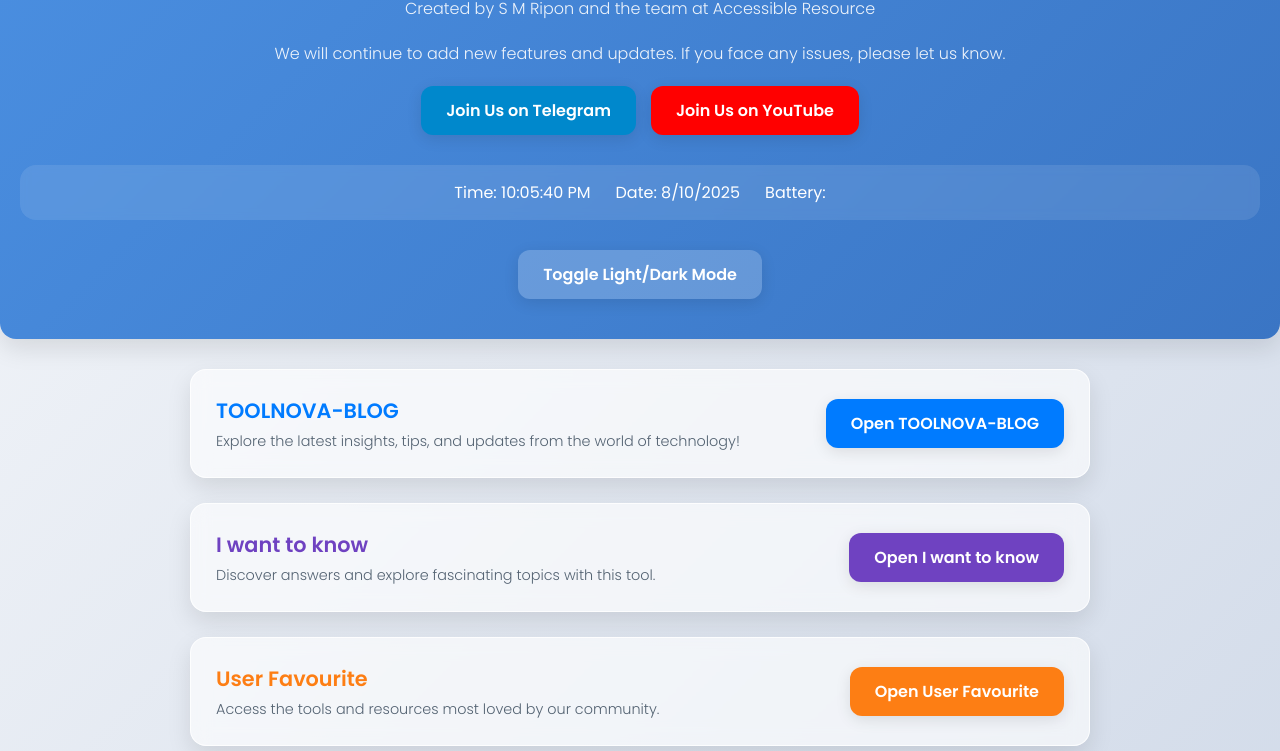
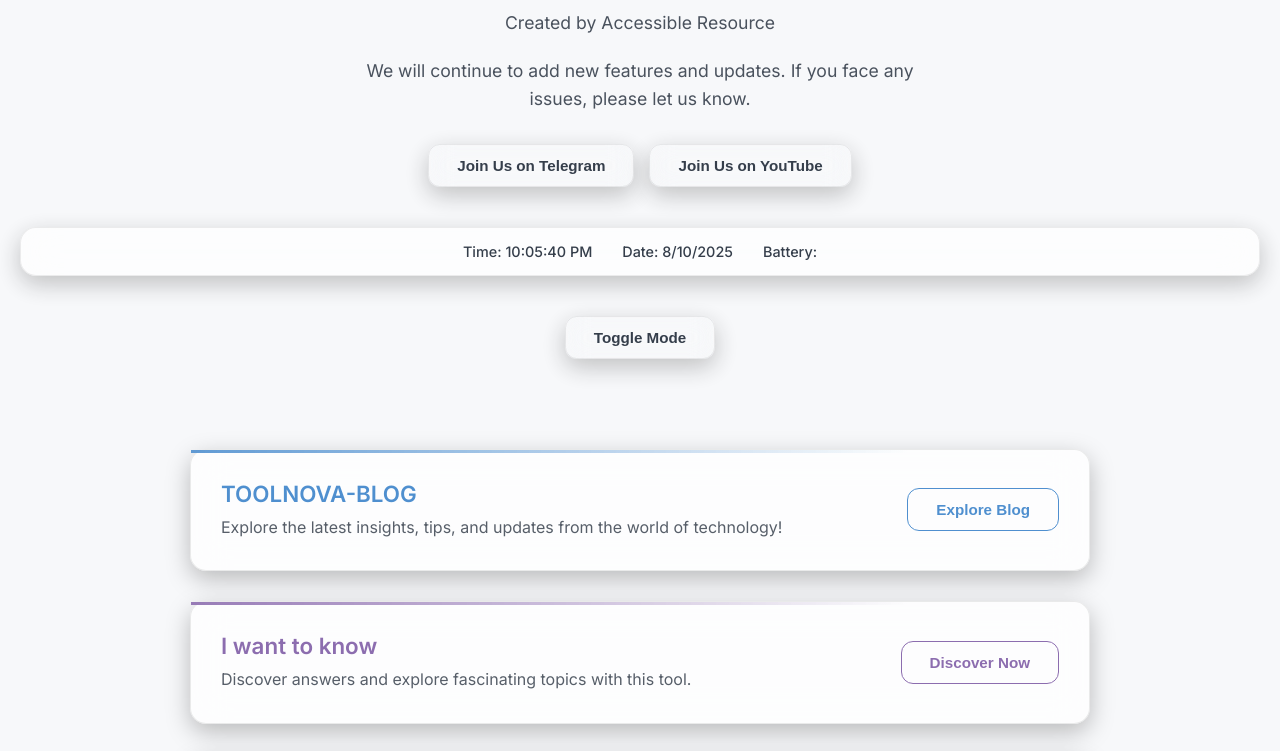
Before and after one commit to AccessibleResource/ToolNova-Next, a plain HTML site: page index.html in a window 1280 px wide. Shown: the part 174-925 px from the top of the page. Drawn offline with Linux system fonts and the light colour scheme.

Commit message:
Add files via upload

```diff
--- a/index.html
+++ b/index.html
@@ -6,62 +6,62 @@
   <title>ToolNova Next</title>
   <link rel="preconnect" href="https://fonts.googleapis.com">
   <link rel="preconnect" href="https://fonts.gstatic.com" crossorigin>
-  <link href="https://fonts.googleapis.com/css2?family=Poppins:wght@300;400;600;700&display=swap" rel="stylesheet">
+  <link href="https://fonts.googleapis.com/css2?family=Inter:wght@400;500;600;700&display=swap" rel="stylesheet">
   <style>
     :root {
-      --bg-gradient-light: linear-gradient(135deg, #f5f7fa 0%, #c3cfe2 100%);
-      --bg-gradient-dark: linear-gradient(135deg, #1d2b3c 0%, #2c3e50 100%);
-      --text-light: #2c3e50;
-      --text-dark: #ecf0f1;
-      --card-bg-light: rgba(255, 255, 255, 0.6);
-      --card-bg-dark: rgba(44, 62, 80, 0.6);
-      --shadow-light: 0 10px 25px rgba(0, 0, 0, 0.1);
-      --shadow-dark: 0 10px 25px rgba(0, 0, 0, 0.2);
-      --border-light: rgba(255, 255, 255, 0.8);
-      --border-dark: rgba(255, 255, 255, 0.2);
+      --bg-dark: #0D1117;
+      --bg-light: #f7f8fa;
+      --text-dark: #c9d1d9;
+      --text-light: #1f2937;
+      --card-bg-dark: rgba(22, 27, 34, 0.75);
+      --card-bg-light: rgba(255, 255, 255, 0.75);
+      --border-dark: rgba(255, 255, 255, 0.08);
+      --border-light: rgba(0, 0, 0, 0.08);
+      --shadow-premium: 0 8px 24px rgba(0, 0, 0, 0.25);
+      --shadow-hover: 0 12px 35px rgba(0, 0, 0, 0.35);
       --border-radius-main: 16px;
-      --font-family-main: 'Poppins', 'Segoe UI', Tahoma, Geneva, Verdana, sans-serif;
+      --font-family-main: 'Inter', sans-serif;
+      --blur-strength: 18px;
     }
 
     body {
       font-family: var(--font-family-main);
       margin: 0;
       padding: 0;
-      background: var(--bg-gradient-light);
-      color: var(--text-light);
-      transition: background 0.5s ease, color 0.5s ease;
+      background-color: var(--bg-dark);
+      color: var(--text-dark);
+      transition: background-color 0.4s ease, color 0.4s ease;
+      overflow-x: hidden;
     }
 
-    body.dark-mode {
-      background: var(--bg-gradient-dark);
-      color: var(--text-dark);
+    body.light-mode {
+      background-color: var(--bg-light);
+      color: var(--text-light);
     }
 
     header {
-      padding: 40px 20px;
+      padding: 60px 20px;
       text-align: center;
-      color: white;
-      background: linear-gradient(135deg, #4b90e2 0%, #3a75c4 100%);
-      border-bottom-left-radius: var(--border-radius-main);
-      border-bottom-right-radius: var(--border-radius-main);
-      box-shadow: var(--shadow-light);
     }
-
-    body.dark-mode header {
-        background: linear-gradient(135deg, #2c3e50 0%, #1a2836 100%);
-        box-shadow: var(--shadow-dark);
+    header h1 {
+      font-size: 2.8rem;
+      font-weight: 700;
+      margin: 10px 0;
+      letter-spacing: -1px;
+      color: #fff;
     }
-
-    header h1 {
-        font-size: 2.5rem;
-        font-weight: 700;
-        margin: 10px 0;
+    body.light-mode header h1 {
+      color: var(--text-light);
     }
-
     header p {
-        margin-bottom: 20px;
-        opacity: 0.9;
-        font-weight: 300;
+      margin-bottom: 20px;
+      opacity: 0.8;
+      font-weight: 400;
+      font-size: 1.1rem;
+      max-width: 600px;
+      margin-left: auto;
+      margin-right: auto;
+      line-height: 1.6;
     }
 
     .section {
@@ -71,205 +71,182 @@
     }
 
     .tool-row {
+      position: relative;
       display: flex;
       align-items: center;
       justify-content: space-between;
       flex-wrap: wrap;
       gap: 20px;
-      margin-bottom: 25px;
-      padding: 25px;
+      margin-bottom: 30px;
+      padding: 30px;
+      border: 1px solid var(--border-dark);
+      background: var(--card-bg-dark);
       border-radius: var(--border-radius-main);
+      box-shadow: var(--shadow-premium);
+      backdrop-filter: blur(var(--blur-strength));
+      transition: transform 0.3s ease, box-shadow 0.3s ease, border-color 0.3s ease;
+    }
+    body.light-mode .tool-row {
       background: var(--card-bg-light);
-      border: 1px solid var(--border-light);
-      box-shadow: var(--shadow-light);
-      backdrop-filter: blur(10px);
-      -webkit-backdrop-filter: blur(10px);
-      transition: transform 0.3s ease, box-shadow 0.3s ease;
+      border-color: var(--border-light);
     }
-
-    body.dark-mode .tool-row {
-      background: var(--card-bg-dark);
-      border: 1px solid var(--border-dark);
-      box-shadow: var(--shadow-dark);
+    .tool-row::before {
+      content: '';
+      position: absolute;
+      top: 0; left: 0;
+      width: 100%;
+      height: 3px;
+      background: linear-gradient(90deg, var(--theme-color) 0%, transparent 80%);
+      opacity: 0.9;
     }
-
     .tool-row:hover {
-        transform: translateY(-8px);
-        box-shadow: 0 20px 40px rgba(0, 0, 0, 0.15);
+      transform: translateY(-8px) scale(1.01);
+      box-shadow: var(--shadow-hover);
     }
-
-    body.dark-mode .tool-row:hover {
-        box-shadow: 0 20px 40px rgba(0, 0, 0, 0.3);
+    .tool-title {
+      font-size: 1.4rem;
+      font-weight: 600;
+      margin-bottom: 8px;
+      color: var(--theme-color);
     }
-
-    .tool-title {
-      font-size: 1.3rem;
-      font-weight: 600;
-      margin-bottom: 5px;
+    .tool-description {
+      margin: 5px 0 0;
+      font-size: 1rem;
+      opacity: 0.75;
+      font-weight: 400;
+      line-height: 1.6;
     }
-
-    .tool-description {
-        margin: 5px 0 0;
-        font-size: 0.9em;
-        opacity: 0.8;
-        font-weight: 300;
-    }
-
     button {
-      padding: 12px 25px;
-      border: none;
-      color: white;
+      padding: 12px 28px;
+      border-width: 1.5px;
+      border-style: solid;
       border-radius: 12px;
       cursor: pointer;
-      font-family: var(--font-family-main);
       font-weight: 600;
-      font-size: 1rem;
-      transition: transform 0.2s ease, background-color 0.3s ease, box-shadow 0.3s ease;
-      box-shadow: 0 4px 15px rgba(0, 0, 0, 0.1);
+      font-size: 0.95rem;
+      transition: all 0.25s ease;
+      background-color: transparent;
     }
-
-    button:hover {
+    .tool-row button {
+      border-color: var(--theme-color);
+      color: var(--theme-color);
+    }
+    .tool-row button:hover {
+      background-color: var(--theme-color);
+      color: #fff;
       transform: scale(1.05);
-      box-shadow: 0 6px 20px rgba(0, 0, 0, 0.2);
     }
 
     .info-bar {
       display: flex;
-      gap: 25px;
+      gap: 30px;
       justify-content: center;
       align-items: center;
-      margin: 30px 0;
+      margin: 40px auto;
       flex-wrap: wrap;
-      background: rgba(255, 255, 255, 0.1);
-      padding: 15px;
+      border: 1px solid var(--border-dark);
+      background: var(--card-bg-dark);
+      backdrop-filter: blur(var(--blur-strength));
+      padding: 15px 25px;
       border-radius: var(--border-radius-main);
-      backdrop-filter: blur(5px);
+      font-weight: 500;
+      font-size: 0.9rem;
+      opacity: 0.9;
+      box-shadow: var(--shadow-premium);
+    }
+    body.light-mode .info-bar {
+      background: var(--card-bg-light);
+      border-color: var(--border-light);
     }
 
-    body.dark-mode .info-bar {
-        background: rgba(0, 0, 0, 0.1);
-    }
-
-    .centered-buttons {
+    .centered-buttons, .toggle-mode {
       display: flex;
       justify-content: center;
       gap: 15px;
       flex-wrap: wrap;
-      margin-top: 20px;
+      margin-top: 30px;
+    }
+    .centered-buttons button, .toggle-mode button {
+      border-color: var(--border-dark);
+      color: var(--text-dark);
+      opacity: 0.9;
+      backdrop-filter: blur(12px);
+      box-shadow: var(--shadow-premium);
+    }
+    body.light-mode .centered-buttons button, body.light-mode .toggle-mode button {
+      border-color: var(--border-light);
+      color: var(--text-light);
+    }
+    .centered-buttons button:hover, .toggle-mode button:hover {
+      opacity: 1;
+      color: #fff;
+      border-color: var(--text-dark);
+      background-color: var(--text-dark);
+      transform: translateY(-3px);
+    }
+    body.light-mode .centered-buttons button:hover, body.light-mode .toggle-mode button:hover {
+      color: var(--bg-light);
+      border-color: var(--text-light);
+      background-color: var(--text-light);
     }
 
-    .toggle-mode {
-      display: flex;
-      justify-content: center;
-      margin: 20px 0 0;
-    }
+    /* Unique Colors */
+    .tool-row:nth-child(1) { --theme-color: #4f8fcf; }
+    .tool-row:nth-child(2) { --theme-color: #8c6daf; }
+    .tool-row:nth-child(3) { --theme-color: #d98e40; }
+    .tool-row:nth-child(4) { --theme-color: #5a9c78; }
+    .tool-row:nth-child(5) { --theme-color: #5d9b9b; }
+    .tool-row:nth-child(6) { --theme-color: #8d949e; }
+    .tool-row:nth-child(7) { --theme-color: #c96464; }
+    .tool-row:nth-child(8) { --theme-color: #4aa5b8; }
+    .tool-row:nth-child(9) { --theme-color: #b0b8c0; }
+    .tool-row:nth-child(10) { --theme-color: #6e8eec; }
+    .tool-row:nth-child(11) { --theme-color: #c2a868; }
 
-    .toggle-mode button {
-      background-color: rgba(255,255,255,0.2);
-    }
-
-    .toggle-mode button:hover {
-      background-color: rgba(255,255,255,0.4);
-    }
-
-    body.dark-mode .toggle-mode button {
-      background-color: rgba(0,0,0,0.2);
-    }
-
-    body.dark-mode .toggle-mode button:hover {
-      background-color: rgba(0,0,0,0.4);
-    }
-
-    /* === Unique Tool Themes === */
-
-    /* 1. TOOLNOVA-BLOG */
-    .tool-row:nth-child(1) { --theme-color: #007BFF; }
-    /* 2. I want to know */
-    .tool-row:nth-child(2) { --theme-color: #6f42c1; }
-    /* 3. User Favourite */
-    .tool-row:nth-child(3) { --theme-color: #fd7e14; }
-    /* 4. Tool Fusion AI */
-    .tool-row:nth-child(4) { --theme-color: #20c997; }
-    /* 5. Smart Utility Tool */
-    .tool-row:nth-child(5) { --theme-color: #28a745; }
-    /* 6. Text Tool Zone */
-    .tool-row:nth-child(6) { --theme-color: #6c757d; }
-    /* 7. Gaming Tool */
-    .tool-row:nth-child(7) { --theme-color: #dc3545; }
-    /* 8. Image Tool Half */
-    .tool-row:nth-child(8) { --theme-color: #17a2b8; }
-    /* 9. About ToolNova Next */
-    .tool-row:nth-child(9) { --theme-color: #343a40; }
-    /* 10. Join us */
-    .tool-row:nth-child(10) { --theme-color: #4b90e2; }
-    /* 11. Send feedback */
-    .tool-row:nth-child(11) { --theme-color: #ffc107; color: #333; }
-    .tool-row:nth-child(11) button { color: #333; }
-
-    .tool-row .tool-title {
-      color: var(--theme-color);
-    }
-    body.dark-mode .tool-row .tool-title {
-        filter: brightness(1.3);
-    }
-
-    .tool-row button {
-      background-color: var(--theme-color);
-    }
-    .tool-row button:hover {
-      filter: brightness(1.1);
-    }
-
-    /* Responsive Design */
+    /* Responsive */
     @media (max-width: 600px) {
       header h1 {
-        font-size: 2rem;
+        font-size: 2.3rem;
       }
       .tool-row {
         flex-direction: column;
-        align-items: flex-start;
-        padding: 20px;
+        align-items: stretch;
+        padding: 25px;
       }
       .tool-row > div {
         width: 100%;
-        margin-bottom: 15px;
+        margin-bottom: 20px;
       }
       .tool-row button {
         width: 100%;
         text-align: center;
-      }
-      .info-bar {
-        flex-direction: column;
-        gap: 10px;
+        padding: 14px;
       }
     }
   </style>
 </head>
-<body>
+<body class="dark-mode">
   <header>
-    <p style="font-size: 1.1rem; font-weight: bold; margin-bottom: 10px;">
+    <p style="font-weight: 600; margin-bottom: 10px; font-size: 1rem;">
       Realizing Dreams Through the Touch of Technology
     </p>
     <h1 id="greeting">Welcome to ToolNova Next</h1>
-    <p>Created by S M Ripon and the team at Accessible Resource</p>
+    <p>Created by Accessible Resource</p>
     <p>We will continue to add new features and updates. If you face any issues, please let us know.</p>
 
-    <!-- Telegram & YouTube Buttons -->
     <div class="centered-buttons">
-      <button onclick="openLink('https://t.me/shopnotamal')" style="background-color: #0088cc;">Join Us on Telegram</button>
-      <button onclick="openLink('https://youtube.com/@accessibleresource?si=w8VRPo6GjV4R0RGA')" style="background-color: #ff0000;">Join Us on YouTube</button>
+      <button onclick="openLink('https://t.me/shopnotamal')">Join Us on Telegram</button>
+      <button onclick="openLink('https://youtube.com/@accessibleresource?si=w8VRPo6GjV4R0RGA')">Join Us on YouTube</button>
     </div>
 
-    <!-- Info bar -->
     <div class="info-bar">
       <span id="currentTime">Time:</span>
       <span id="currentDate">Date:</span>
       <span id="batteryLevel">Battery:</span>
     </div>
 
-    <!-- Mode toggle -->
     <div class="toggle-mode">
-      <button onclick="toggleMode()">Toggle Light/Dark Mode</button>
+      <button onclick="toggleMode()">Toggle Mode</button>
     </div>
   </header>
 
@@ -279,88 +256,77 @@
         <div class="tool-title">TOOLNOVA-BLOG</div>
         <p class="tool-description">Explore the latest insights, tips, and updates from the world of technology!</p>
       </div>
-      <button onclick="openLink('https://accessibleresource.github.io/TOOLNOVA-BLOG/')">Open TOOLNOVA-BLOG</button>
+      <button onclick="openLink('https://accessibleresource.github.io/TOOLNOVA-BLOG/')">Explore Blog</button>
     </div>
-
     <div class="tool-row">
       <div>
         <div class="tool-title">I want to know</div>
         <p class="tool-description">Discover answers and explore fascinating topics with this tool.</p>
       </div>
-      <button onclick="openLink('https://accessibleresource.github.io/I-want-to-know/')">Open I want to know</button>
+      <button onclick="openLink('https://accessibleresource.github.io/I-want-to-know/')">Discover Now</button>
     </div>
-
     <div class="tool-row">
       <div>
         <div class="tool-title">User Favourite</div>
         <p class="tool-description">Access the tools and resources most loved by our community.</p>
       </div>
-      <button onclick="openLink('https://accessibleresource.github.io/User-favourite/')">Open User Favourite</button>
+      <button onclick="openLink('https://accessibleresource.github.io/User-favourite/')">View Favourites</button>
     </div>
-
     <div class="tool-row">
       <div>
         <div class="tool-title">Tool Fusion AI</div>
         <p class="tool-description">Harness the power of AI to enhance your productivity and creativity.</p>
       </div>
-      <button onclick="openLink('https://accessibleresource.github.io/ToolFusion-AI/')">Open Tool Fusion AI</button>
+      <button onclick="openLink('https://accessibleresource.github.io/ToolFusion-AI/')">Launch AI</button>
     </div>
-
     <div class="tool-row">
       <div>
         <div class="tool-title">Smart Utility Tool</div>
         <p class="tool-description">A collection of smart utilities to solve everyday digital problems.</p>
       </div>
-      <button onclick="openLink('https://accessibleresource.github.io/Smart-Utility-Tool/')">Open Smart Utility Tool</button>
+      <button onclick="openLink('https://accessibleresource.github.io/Smart-Utility-Tool/')">Open Utilities</button>
     </div>
-
     <div class="tool-row">
       <div>
         <div class="tool-title">Text Tool Zone</div>
         <p class="tool-description">Manipulate, format, and analyze text with this versatile toolkit.</p>
       </div>
-      <button onclick="openLink('https://accessibleresource.github.io/Text-Tools-Zone/')">Open Text Tool Zone</button>
+      <button onclick="openLink('https://accessibleresource.github.io/Text-Tools-Zone/')">Use Text Tools</button>
     </div>
-
     <div class="tool-row">
       <div>
         <div class="tool-title">Gaming Tool</div>
         <p class="tool-description">Enhance your gaming experience with specialized resources and tools.</p>
       </div>
-      <button onclick="openLink('https://accessibleresource.github.io/Accessible-Resource-Hub/')">Open Gaming Tool</button>
+      <button onclick="openLink('https://accessibleresource.github.io/Accessible-Resource-Hub/')">Open Game Tools</button>
     </div>
-
     <div class="tool-row">
       <div>
         <div class="tool-title">Image Tool Half</div>
         <p class="tool-description">Edit, convert, and analyze your images with ease and precision.</p>
       </div>
-      <button onclick="openLink('https://accessibleresource.github.io/Image-tool-half/')">Open Image Tool Half</button>
+      <button onclick="openLink('https://accessibleresource.github.io/Image-tool-half/')">Use Image Tools</button>
     </div>
-
-    <!-- New Tools -->
     <div class="tool-row">
       <div>
         <div class="tool-title">About ToolNova Next</div>
         <p class="tool-description">Learn more about our mission, team, and the ToolNova project.</p>
       </div>
-      <button onclick="openLink('https://accessibleresource.github.io/About/')">Open About</button>
+      <button onclick="openLink('https://accessibleresource.github.io/About/')">Learn More</button>
     </div>
-
     <div class="tool-row">
       <div>
         <div class="tool-title">Join us</div>
         <p class="tool-description">Become a part of our growing community and contribute your ideas.</p>
       </div>
-      <button onclick="openLink('https://accessibleresource.github.io/Join-us/')">Open Join us</button>
+      <button onclick="openLink('https://accessibleresource.github.io/Join-us/')">Become a Member</button>
     </div>
-
     <div class="tool-row">
       <div>
         <div class="tool-title">Send feedback</div>
         <p class="tool-description">Have a suggestion or found a bug? We’d love to hear from you.</p>
       </div>
-      <button onclick="openLink('https://accessibleresource.github.io/Feedback/')">Open Send feedback</button>
+      <button onclick="openLink('https://accessibleresource.github.io/Feedback/')">Give Feedback</button>
     </div>
   </div>
 
@@ -369,37 +335,36 @@
       const now = new Date();
       document.getElementById("currentTime").textContent = "Time: " + now.toLocaleTimeString();
       document.getElementById("currentDate").textContent = "Date: " + now.toLocaleDateString();
-
       const batteryLevelEl = document.getElementById("batteryLevel");
       if (navigator.getBattery) {
         navigator.getBattery().then(battery => {
           const level = Math.round(battery.level * 100);
           batteryLevelEl.textContent = "Battery: " + level + "%";
-        }).catch(err => {
-            batteryLevelEl.textContent = "Battery: N/A";
+        }).catch(() => {
+          batteryLevelEl.textContent = "Battery info not available";
         });
       } else {
-        batteryLevelEl.textContent = "Battery: N/A";
+        batteryLevelEl.textContent = "Battery info not available";
       }
     }
-
     function openLink(url) {
       window.open(url, '_blank');
     }
-
     function toggleMode() {
+      document.body.classList.toggle("light-mode");
       document.body.classList.toggle("dark-mode");
     }
-
     function setGreeting() {
       const hour = new Date().getHours();
       let greet = "Good Evening";
       if (hour >= 5 && hour < 12) greet = "Good Morning";
       else if (hour >= 12 && hour < 18) greet = "Good Afternoon";
-
       document.getElementById("greeting").textContent = `${greet}! Welcome to ToolNova Next`;
     }
-
+    if (window.matchMedia && window.matchMedia('(prefers-color-scheme: light)').matches) {
+      document.body.classList.add("light-mode");
+      document.body.classList.remove("dark-mode");
+    }
     setGreeting();
     updateTimeDateBattery();
     setInterval(updateTimeDateBattery, 30000);
```
